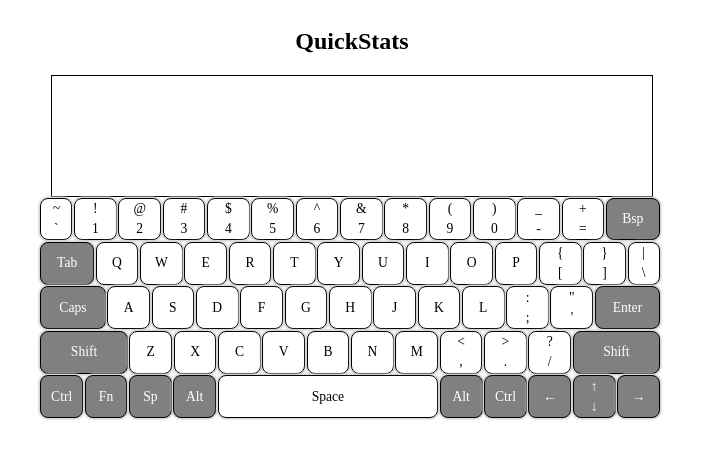
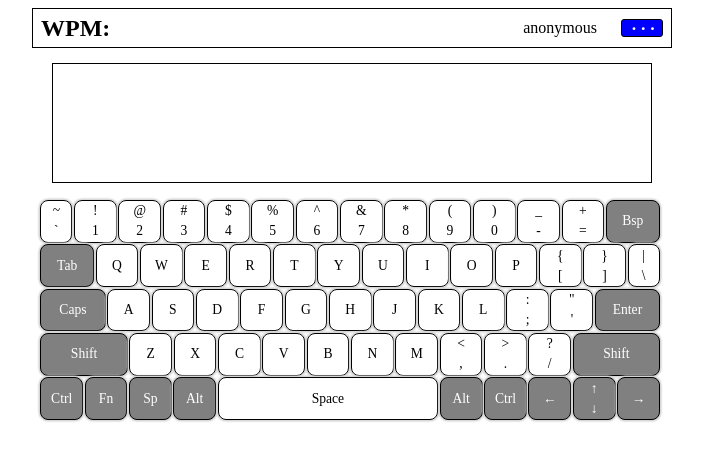
Before and after one commit to xtrabit/typing-practice, a React app: page / in a window 1280 px wide. Shown: the top 460 px of the page, without its empty margins (288-991 px from the left). Built offline with nearby package versions, Linux system fonts and the light colour scheme; the HTML template or start-up script is replaced by a standard one.

Commit message:
Add Header

```diff
--- a/src/components/App.jsx
+++ b/src/components/App.jsx
@@ -2,7 +2,8 @@
 import './styles.css';
 import Board from './Board';
 import Exercise from './Exercise';
-import QuickStats from './QuickStats';
+
+import Header from './Header';
 
 class App extends React.Component {
   constructor(props) {
@@ -15,7 +16,7 @@
   render() {
     return (
       <div className='app-wrapper'>
-        <QuickStats />
+        <Header user={this.state.user}/>
         <Exercise />
         <Board />
       </div>
--- /dev/null
+++ b/src/components/Header.jsx
@@ -0,0 +1,35 @@
+import React from 'react';
+import QuickStats from './QuickStats';
+
+class Header extends React.Component {
+  constructor(props) {
+    super(props);
+    this.state = {
+      data: []
+    };
+    this.loadStats = this.loadStats.bind(this);
+  }
+
+  loadStats() {
+    fetch(`/load/${this.props.user}`)
+      .then(res => {
+        console.log(res);
+        this.setState({data: res});
+      })
+      .error(err => console.error(err));
+  }
+
+  render() {
+    return (
+      <div className='header-wrapper'>
+        <QuickStats />
+        <div className='user-wrapper'>
+          <p className='user-name'>{this.props.user}</p>
+          <p className='options' onClick={this.loadStats}>&#183; &#183; &#183;</p>
+        </div>
+      </div>
+    );
+  }
+}
+
+export default Header;
--- a/src/components/QuickStats.jsx
+++ b/src/components/QuickStats.jsx
@@ -10,7 +10,7 @@
   render() {
     return (
       <div className='quickstats-wrapper'>
-        <h2>QuickStats</h2>
+        <h2>WPM: </h2>
       </div>
     );
   }
--- a/src/components/styles.css
+++ b/src/components/styles.css
@@ -1,23 +1,81 @@
+body {
+  /*display: block;*/
+}
+
 .app-wrapper {
+  width: 80vmin;
+  margin: auto;
+}
+
+.header-wrapper {
+  display: flex;
+  align-items: center;
+  justify-content: space-between;
+  box-sizing: border-box;
+  border: solid black 1px;
+  width: 100%;
+  height: 5vmin;
+}
+
+.quickstats-wrapper {
+  display: inline-block;
+  font-size: 2vmin;
+  margin: 0 1vmin;
+  /*height: 100%;*/
+}
+
+/*.header-wrapper div {
+  display: inline-block;
+  margin: 100% 15px;
+}*/
+
+.user-wrapper {
+  display: flex;
+  margin: 0;
+  height: 100%;
+  font-size: 2vmin;
+}
+
+.user-wrapper p {
+  display: inline-block;
+  margin: auto 1vmin;
+  padding: .01vmin 1vmin;
+  line-height: 2vmin;
+}
+
+.user-name {
+  font-size: inherit;
+
+}
+
+.options {
+  border: solid black 1px;
+  font-style: bold;
+  font-size: 3vmin;
+  letter-spacing: -.3vmin;
+  border-radius: 3px;
+  background-color: blue;
+  color: white;
+}
+
+.options:hover {
+  cursor: pointer;
+}
+
+.board-wrapper {
+  box-sizing: border-box;
+  align-items: center;
   align-content: center;
-  text-align: center;
-  align-items: center;
-
+  width: calc(2.79 * 28vmin);
+  height: 28vmin;
+  margin: 15px auto;
+  padding: 0;
 }
 
 .board-key p {
   padding: 0;
   margin: 0;
   line-height: 2.5vmin;
-}
-
-.board-wrapper {
-  display: inline-block;
-  box-sizing: border-box;
-  width: calc(2.79 * 28vmin);
-  height: 28vmin;
-  margin: 0;
-  padding: 0;
 }
 
 .board-key {
@@ -66,9 +124,9 @@
 }
 
 .exercise-wrapper {
-  margin: auto;
+  box-sizing: border-box;
+  margin: 15px auto;
   padding: 0;
-  /*display: block;*/
   width: 75vmin;
   height: 15vmin;
   border: solid black 1px;
```
